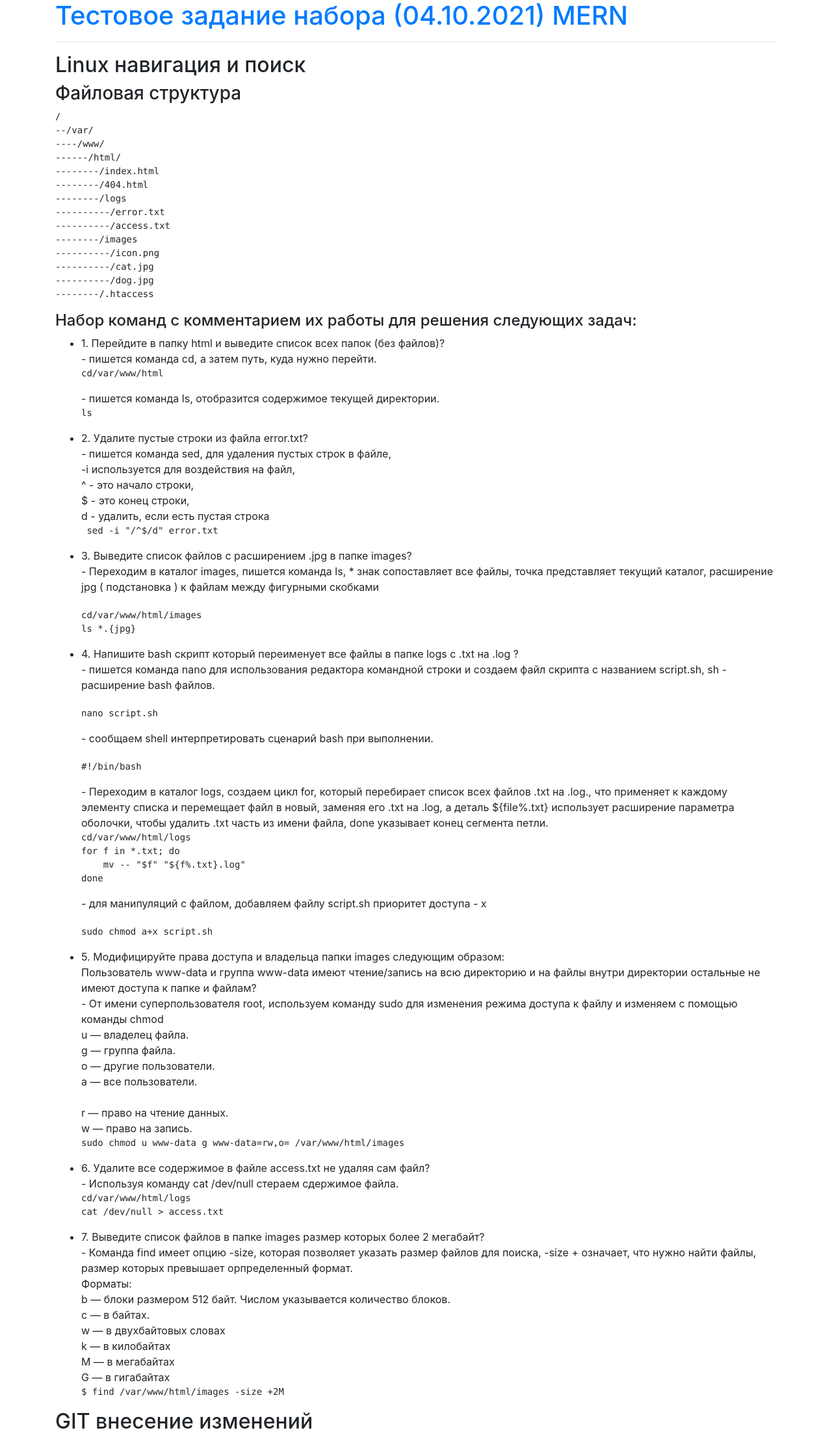
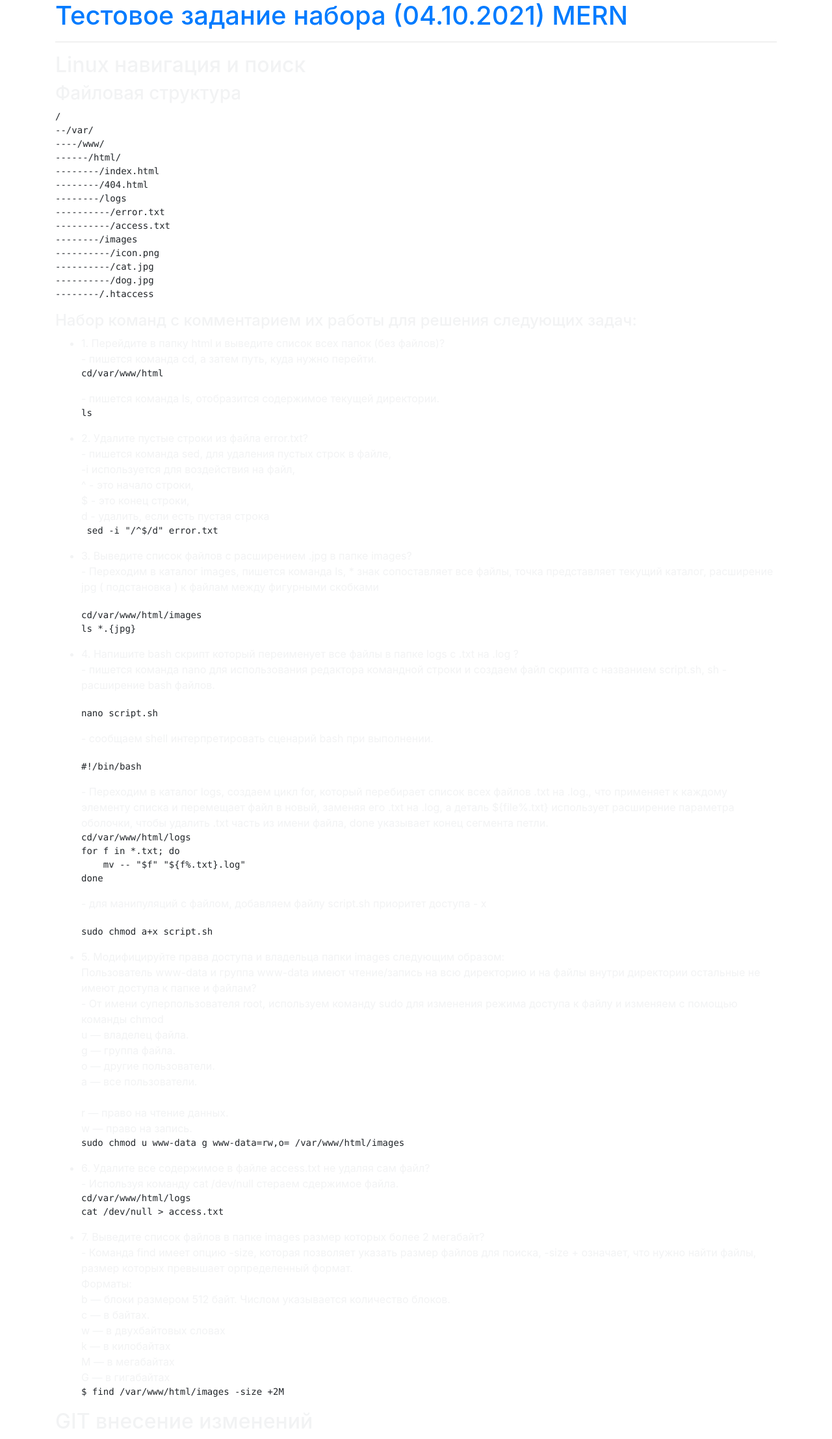
Before and after one commit to Dmitriy-1986/TestTask-04.10.2021, a PHP site: page / in a window 1280 px wide. Shown: the whole page at 65% size. Run offline with PHP 8.4, Linux system fonts and the light colour scheme; some libraries are stand-ins or nearby versions.

Commit message:
Update style.css

```diff
--- a/css/style.css
+++ b/css/style.css
@@ -1,4 +1,5 @@
 body {
   background: url ('./images/body.png');
   background-attachment: fixed;
+  color: #F2F3F4;
 }
```
